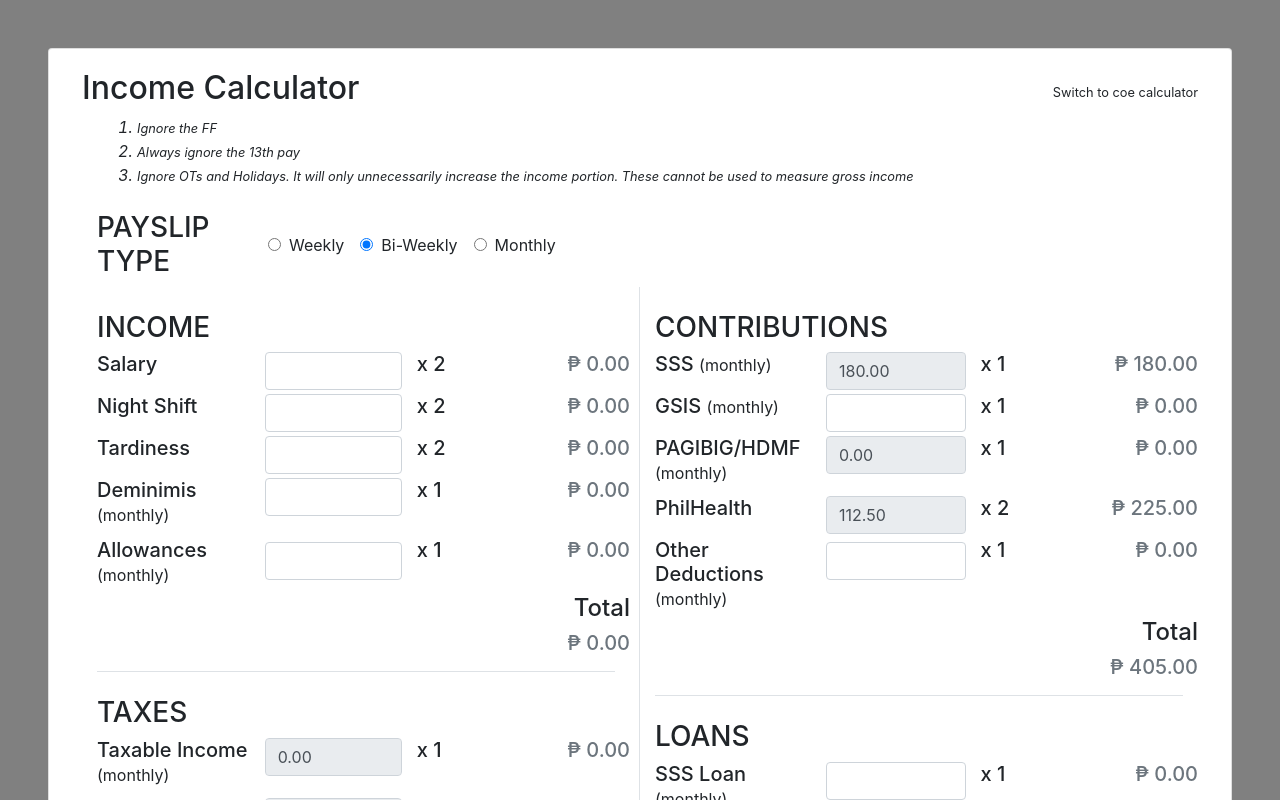
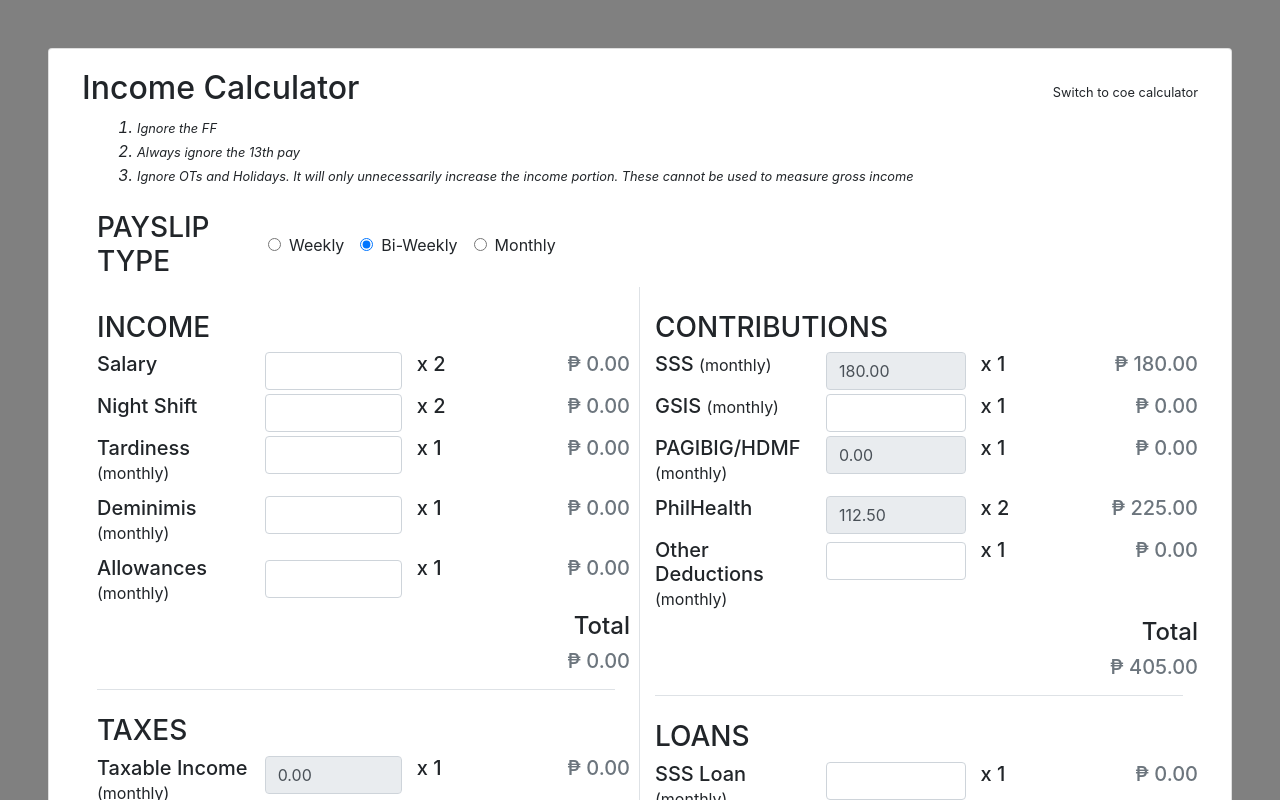
Before and after one commit to GuillaumeFerron/ph-income-calculator, a Vue app: page / in a window 1280 px wide. Shown: the top 800 px of the page. Built offline with nearby package versions, Linux system fonts and the light colour scheme.

Commit message:
Tardiness should be recorded monthly

```diff
--- a/src/components/IncomeCalculator.vue
+++ b/src/components/IncomeCalculator.vue
@@ -52,9 +52,9 @@
               <h5 class="text-secondary col-3 pr-0 text-right mb-0">{{ subtotalNightShift | currencyFormat }}</h5>
             </div>
             <div class="row px-0 mt-1">
-              <h5 class="col-4">Tardiness</h5>
+              <h5 class="col-4">Tardiness <small>(monthly)</small></h5>
               <input v-model="data.tardiness" type="number" class="form-control col-3" aria-describedby="tardiness">
-              <h5 class="col-2">x {{ multiplier }}</h5>
+              <h5 class="col-2">x {{ 1 }}</h5>
               <h5 class="text-secondary col-3 pr-0 text-right mb-0">{{ subtotalTardiness | currencyFormat }}</h5>
             </div>
             <div class="row px-0 mt-1">
@@ -386,7 +386,7 @@ export default {
       return (this.data.nightShift || 0) * this.multiplier
     },
     subtotalTardiness() {
-      return (this.data.tardiness || 0) * this.multiplier
+      return (this.data.tardiness || 0) * 1
     },
     subtotalDeminimis() {
       return (this.data.deminimis || 0) * 1
```
